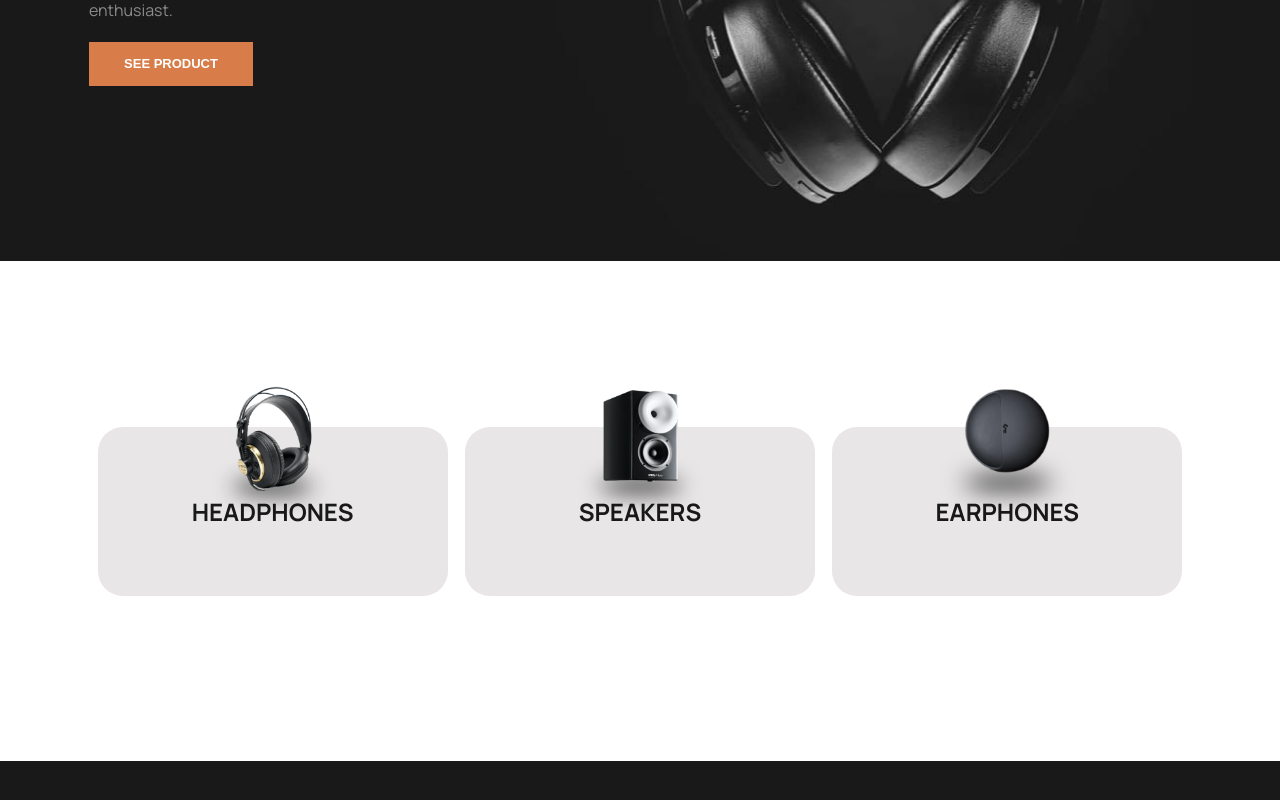
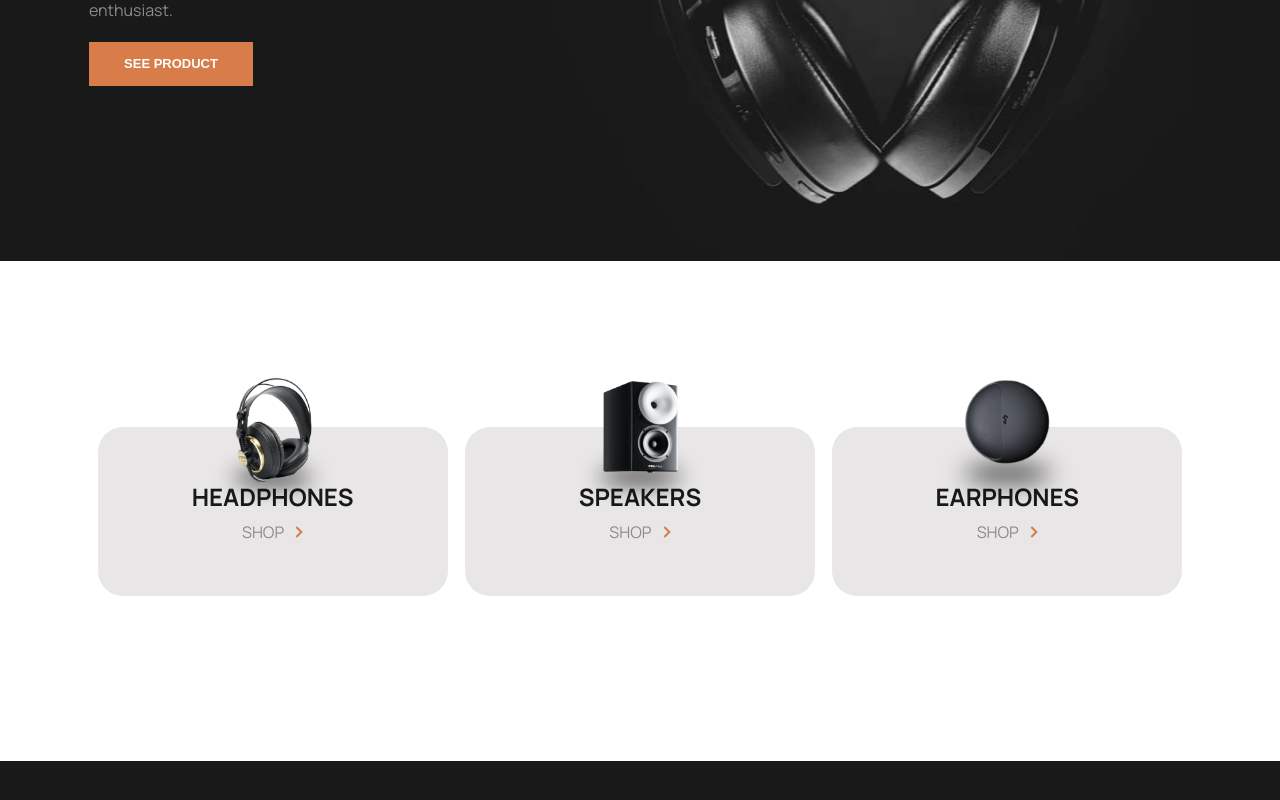
Before and after one commit to ajarek/react-90-vite-audiophile-ecommerce-Router-6.11, a React (Vite) app: page / in a window 1280 px wide. Shown: the part 539-1339 px from the top of the page. Built offline with nearby package versions, Linux system fonts and the light colour scheme.

Commit message:
added Link to the CardProducts

```diff
--- a/src/components/CardProducts/CardProducts.css
+++ b/src/components/CardProducts/CardProducts.css
@@ -2,6 +2,7 @@
  min-width: 350px;
  height: 169px;
  display: flex;
+ flex-direction: column;
  justify-content: center;
  align-items: center;
  background-color: var(--grey);
@@ -17,7 +18,7 @@
   position: absolute;
   width: 138px;
   height: 138px;
-  top: -25%;
+  top: -30%;
 }
 .card-products .img img{
   width: 100%;
@@ -27,3 +28,15 @@
 .card-products h2{
   color: var(--black);
 }
+.card-products .link-shop{
+  text-decoration: none;
+  color: var(--darkGrey);
+  margin-top: 8px;
+  transition: all 0.2s ease-in-out;
+}
+.card-products .link-shop:hover{
+  color: var(--ginger);
+}
+.card-products .link-shop img{
+  margin-left: 8px;
+}
--- a/src/components/CardProducts/CardProducts.jsx
+++ b/src/components/CardProducts/CardProducts.jsx
@@ -1,6 +1,7 @@
+import { Link } from 'react-router-dom'
 import './CardProducts.css'
 
-const CardProducts = ({ src, nameProduct }) => {
+const CardProducts = ({ src, nameProduct,path }) => {
   return (
     <div className='card-products'>
       <div className='img'>
@@ -10,6 +11,7 @@ const CardProducts = ({ src, nameProduct }) => {
         />
       </div>
       <h2>{nameProduct}</h2>
+      <Link className='link-shop' to={path}>SHOP <img src="/images/shared/desktop/icon-arrow-right.svg" alt="icon arrow right" /></Link>
     </div>
   )
 }
--- a/src/pages/Home/Home.jsx
+++ b/src/pages/Home/Home.jsx
@@ -1,28 +1,42 @@
-
 import Button from '../../components/Button/Button'
 import CardProducts from '../../components/CardProducts/CardProducts'
 import './Home.css'
 
 const Home = () => {
-
-
   return (
     <div className='home'>
-      <div className="hero">
-        <div className="hero-left">
+      <div className='hero'>
+        <div className='hero-left'>
           <h3>NEW PRODUCT</h3>
-          <h1>XX99 MARK II <br />HEADPHONES</h1>
-          <p>Experience natural, lifelike audio and exceptional build quality made for the passionate music enthusiast.</p>
-          <Button label={'SEE PRODUCT'}/>
+          <h1>
+            XX99 MARK II <br />
+            HEADPHONES
+          </h1>
+          <p>
+            Experience natural, lifelike audio and exceptional build quality
+            made for the passionate music enthusiast.
+          </p>
+          <Button label={'SEE PRODUCT'} />
         </div>
-        <div className="hero-right"></div>
+        <div className='hero-right'></div>
       </div>
-       <section className='section'>
-       <CardProducts src={'/images/shared/desktop/image-headphones.png'} nameProduct={'HEADPHONES'}/>
-       <CardProducts src={'/images/shared/desktop/image-speakers.png'} nameProduct={'SPEAKERS'}/>
-       <CardProducts src={'/images/shared/desktop/image-earphones.png'} nameProduct={'EARPHONES'}/>
-       </section>
-
+      <section className='section'>
+        <CardProducts
+          src={'/images/shared/desktop/image-headphones.png'}
+          nameProduct={'HEADPHONES'}
+          path={"/headphones"}
+        />
+        <CardProducts
+          src={'/images/shared/desktop/image-speakers.png'}
+          nameProduct={'SPEAKERS'}
+          path={"/speakers"}
+        />
+        <CardProducts
+          src={'/images/shared/desktop/image-earphones.png'}
+          nameProduct={'EARPHONES'}
+          path={"/earphones"}
+        />
+      </section>
     </div>
   )
 }
```
